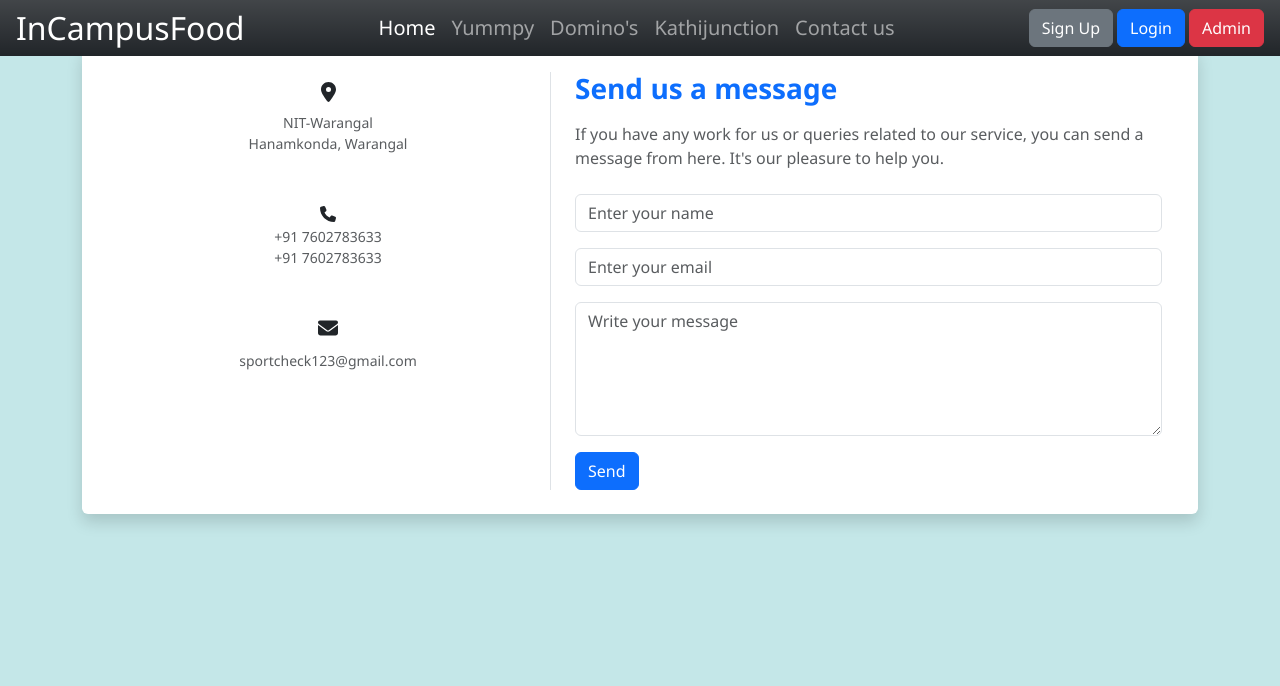
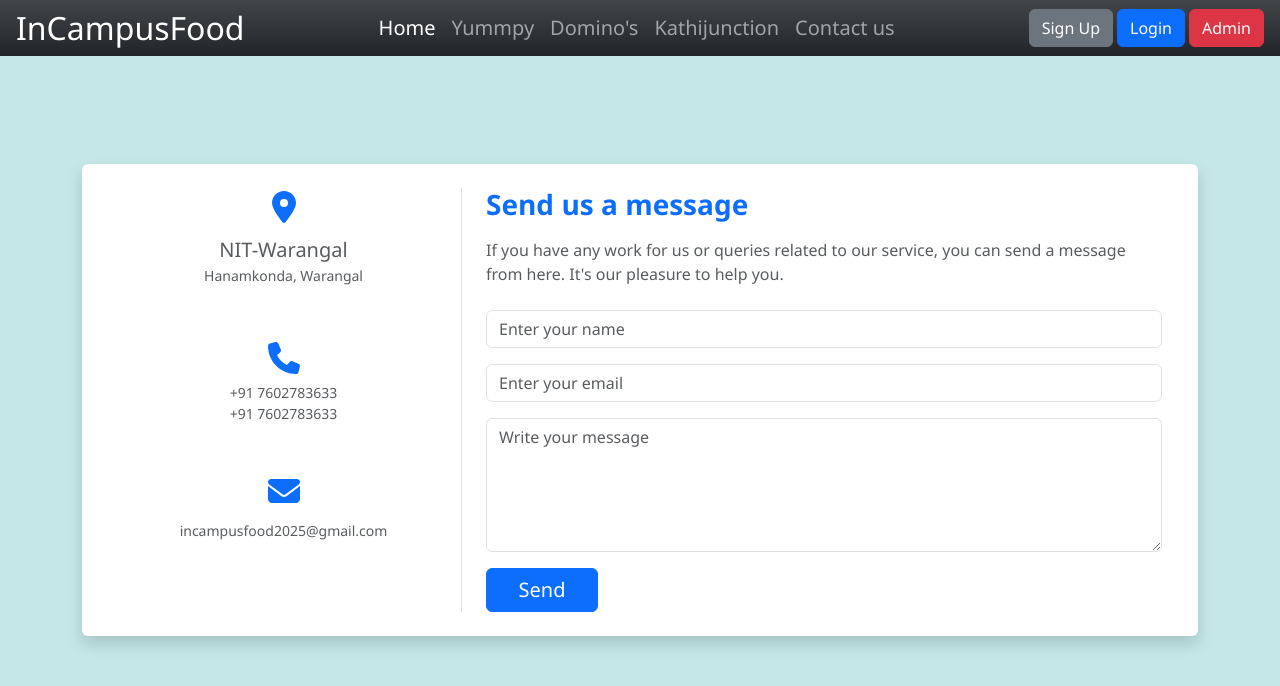
Before and after one commit to KOUSIKPAL33/frontend, a React (Vite) app: page /contact in a window 1280 px wide. Shown: the top 686 px of the page. Built offline with nearby package versions, Linux system fonts and the light colour scheme.

Commit message:
contact us page created

```diff
--- a/src/components/MycartCard.jsx
+++ b/src/components/MycartCard.jsx
@@ -82,7 +82,7 @@
       <td>{product.name}</td>
       <td>
         <img
-          src={`${baseurl.replace('/api', '')}/${props.imgSrc}`}
+          src={`${baseurl.replace('/api', '')}/${product.imgSrc}`}
           alt={product.name}
           style={{ width: '180px', height: '140px', padding: '5px' }}
         />
--- a/src/pages/Card.jsx
+++ b/src/pages/Card.jsx
@@ -43,20 +43,19 @@
             );
             if (response.data.success) {
                 dispatch({ type: "Add", product: props });
-                toast.success("Item added to cart!", { autoClose: 1500, position: "bottom-right" });
+                toast.success("Item added to cart!", { autoClose: 1500 });
             }
         } catch (error) {
             if (error.response && error.response.status === 400 && error.response.data.message === "Item already in cart") {
-                toast.info('Item is already in the cart.');
+                toast.info('Item is already in the cart.', { autoClose: 1500 });
             } else {
                 console.error("Error adding to cart:", error);
-                toast.error('Something went wrong. Please try again.');
+                toast.error('Something went wrong. Please try again.', { autoClose: 1500 });
             }
         }
     }
     return (
         <div>
-            <ToastContainer />
             <div className={'border border-primary shadow p-3 mb-5 bg-body rounded' + styles.myzoom} style={{ width: '16.5rem' }}>
                 <img src={`${baseurl.replace('/api', '')}/${props.imgSrc}`} className="card-img-top" style={{ height: '12rem' }} alt={props.name} />
                 <div className="card-body">
--- a/src/pages/CardDominos.jsx
+++ b/src/pages/CardDominos.jsx
@@ -55,15 +55,14 @@
       );
       if (response.data.success) {
         dispatch({ type: "Add", product: props });
-        toast.success("Item added to cart!", { autoClose: 1500, position: "bottom-right" });
+        toast.success("Item added to cart!", { autoClose: 1500,});
       }
 
     } catch (error) {
       if (error.response && error.response.status === 400 && error.response.data.message === "Item already in cart") {
-        toast.info('Item is already in the cart.');
+        toast.info('Item is already in the cart.',{autoClose: 1500,});
       } else {
-        console.error("Error adding to cart:", error);
-        toast.error('Something went wrong. Please try again.');
+        toast.error('Something went wrong. Please try again.',{autoClose: 1500,});
       }
     }
   }
--- a/src/pages/Contactus.jsx
+++ b/src/pages/Contactus.jsx
@@ -1,70 +1,105 @@
-import React from 'react';
+import React, { useState } from 'react';
 import { FontAwesomeIcon } from '@fortawesome/react-fontawesome'
-import {faMapMarkerAlt,faEnvelope,faPhone} from '@fortawesome/free-solid-svg-icons';
+import { faMapMarkerAlt, faEnvelope, faPhone } from '@fortawesome/free-solid-svg-icons';
 import Navbar from '../components/Navbar';
-
+import axios from 'axios';
+import { toast } from 'react-toastify';
+import baseurl from '../Url';
 
 const Contactus = () => {
+  const [form, setForm] = useState({ name: '', email: '', message: '' });
+  const [loading, setLoading] = useState(false);
+
+  const handleChange = e => {
+    setForm({ ...form, [e.target.name]: e.target.value });
+  };
+
+  const handleSubmit = async e => {
+    e.preventDefault();
+    setLoading(true);
+    try {
+      await axios.post(`${baseurl}/contactus`, form);
+      toast.success("Message sent successfully!", { autoClose: 1500 });
+      setForm({ name: '', email: '', message: '' });
+    } catch (err) {
+      toast.error("Failed to send message. Please try again.");
+    }
+    setLoading(false);
+  };
+
   return (
     <>
-      <Navbar/>
-    <div className="min-vh-100 py-5" style={{ backgroundColor: '#c4e7e8' }}>
+      <Navbar />
+      <div className="min-vh-100 d-flex justify-content-center align-items-center" style={{ backgroundColor: '#c4e7e8' }}>
         <div className="container">
-        <div className="row bg-white rounded shadow p-4 mx-auto">
+          <div className="row bg-white rounded shadow p-4 mx-auto ">
             {/* Left: Contact Info */}
-          <div className="col-md-5 text-center border-end">
+            <div className="col-md-4 text-center border-end">
               {/* Address */}
               <div className="mb-5">
-              <div className="mb-2 text-primary">
-                <i className="bi bi-geo-alt-fill fs-3"></i>
-              </div>
-              <h5 className="fw-semibold"><FontAwesomeIcon icon={faMapMarkerAlt}/></h5>
+                <h5 className="fw-semibold fs-2 text-primary"><FontAwesomeIcon icon={faMapMarkerAlt} /></h5>
                 <small className="text-muted">
-                <div>NIT-Warangal</div>
+                  <div className='fs-5 '>NIT-Warangal</div>
                   <div>Hanamkonda, Warangal</div>
                 </small>
               </div>
-
               {/* Phone */}
               <div className="mb-5">
-              <div className="mb-2 text-primary">
-                <i className="bi bi-telephone-fill fs-3"></i>
-              </div>
-              <div className=''><FontAwesomeIcon icon={faPhone}/></div>
+                <div className='fs-2 text-primary'><FontAwesomeIcon icon={faPhone} /></div>
                 <small className="text-muted">
                   <div>+91 7602783633</div>
                   <div>+91 7602783633</div>
                 </small>
               </div>
-
               {/* Email */}
               <div>
-              <div className="mb-2 text-primary">
-                <i className="bi bi-envelope-fill fs-3"></i>
-              </div>
-              <h5 className="fw-semibold"><FontAwesomeIcon icon={faEnvelope}/></h5>
-              <small className="text-muted">sportcheck123@gmail.com</small>
+                <h5 className="fw-semibold fs-2 text-primary"><FontAwesomeIcon icon={faEnvelope} /></h5>
+                <small className="text-muted">incampusfood2025@gmail.com</small>
               </div>
             </div>
-
             {/* Right: Form */}
-          <div className="col-md-7 ps-md-4 mt-4 mt-md-0">
+            <div className="col-md-8 ps-md-4 mt-4 mt-md-0">
               <h3 className="text-primary fw-bold mb-3">Send us a message</h3>
               <p className="text-muted mb-4">
                 If you have any work for us or queries related to our service, you can send a message from here. It's our pleasure to help you.
               </p>
-
-            <form onSubmit={(e) => { e.preventDefault(); alert('Message sent!'); }}>
+              <form onSubmit={handleSubmit}>
                 <div className="mb-3">
-                <input type="text" placeholder="Enter your name" className="form-control" required />
+                  <input
+                    type="text"
+                    name="name"
+                    placeholder="Enter your name"
+                    className="form-control"
+                    value={form.name}
+                    onChange={handleChange}
+                    required
+                  />
                 </div>
                 <div className="mb-3">
-                <input type="email" placeholder="Enter your email" className="form-control" required />
+                  <input
+                    type="email"
+                    name="email"
+                    placeholder="Enter your email"
+                    className="form-control"
+                    value={form.email}
+                    onChange={handleChange}
+                    required
+                  />
                 </div>
                 <div className="mb-3">
-                <textarea placeholder="Write your message" className="form-control" rows="5" required></textarea>
+                  <textarea
+                    name="message"
+                    placeholder="Write your message"
+                    className="form-control"
+                    rows="5"
+                    value={form.message}
+                    onChange={handleChange}
+                    required
+                  ></textarea>
                 </div>
-              <button type="submit" className="btn btn-primary">Send</button>
+                <button type="submit" className="btn btn-primary fs-5" style={{ width: "7rem" }} disabled={loading}>
+                  {loading ? "Sending..." : "Send"}
+                </button>
               </form>
             </div>
           </div>
@@ -73,5 +108,4 @@
     </>
   );
 };
-
 export default Contactus;
--- a/src/pages/ShowData.jsx
+++ b/src/pages/ShowData.jsx
@@ -4,7 +4,7 @@
 import Card from './Card';
 import CardDominos from './CardDominos';
 import styles from './Shop.module.css';
-import { toast } from 'react-toastify';
+import { toast, ToastContainer } from 'react-toastify';
 
 function ShowData({ apiEndpoint, shopName }) {
   const [foodItem, setFoodItem] = useState([]);
@@ -80,6 +80,7 @@
   const finalList = getFilteredData();
   return (
     <>
+    <ToastContainer/>
       <Navbar />
       {loading ? (
         <div className="d-flex justify-content-center align-items-center position-fixed top-0 start-0 w-100 h-100" style={{ backgroundColor: "rgba(255,255,255,0.7)", zIndex: 9999 }}>
```
Lines whose indentation alone changed are shown as unchanged.
